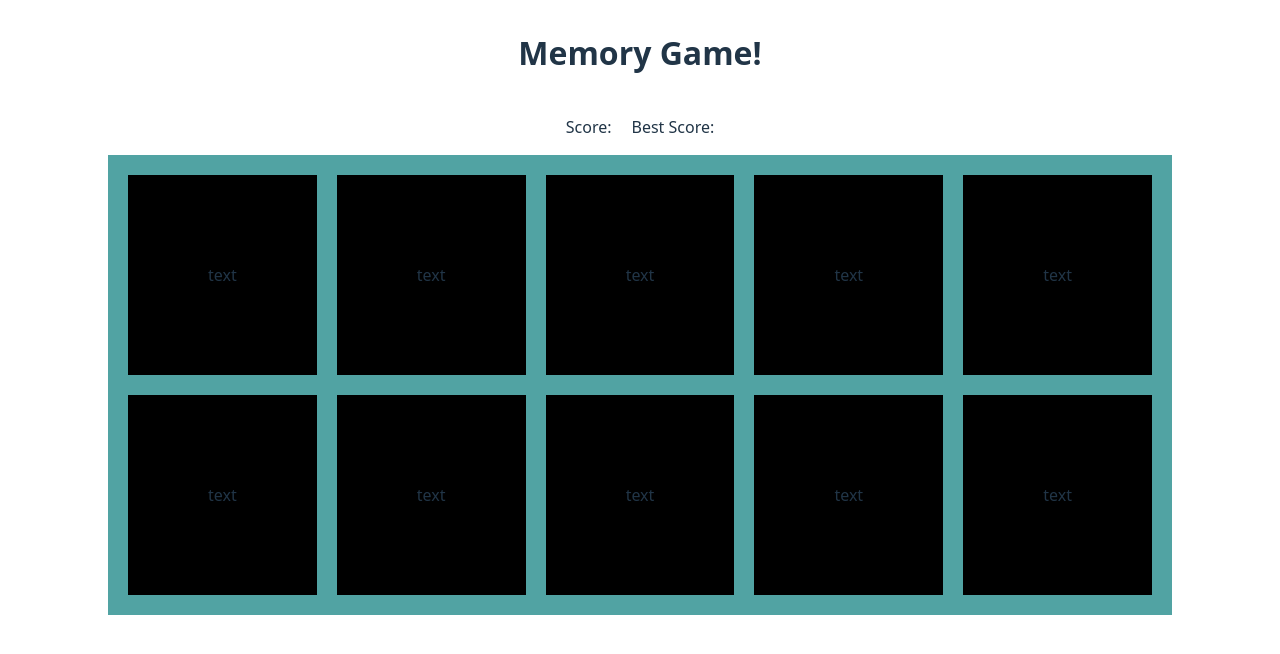
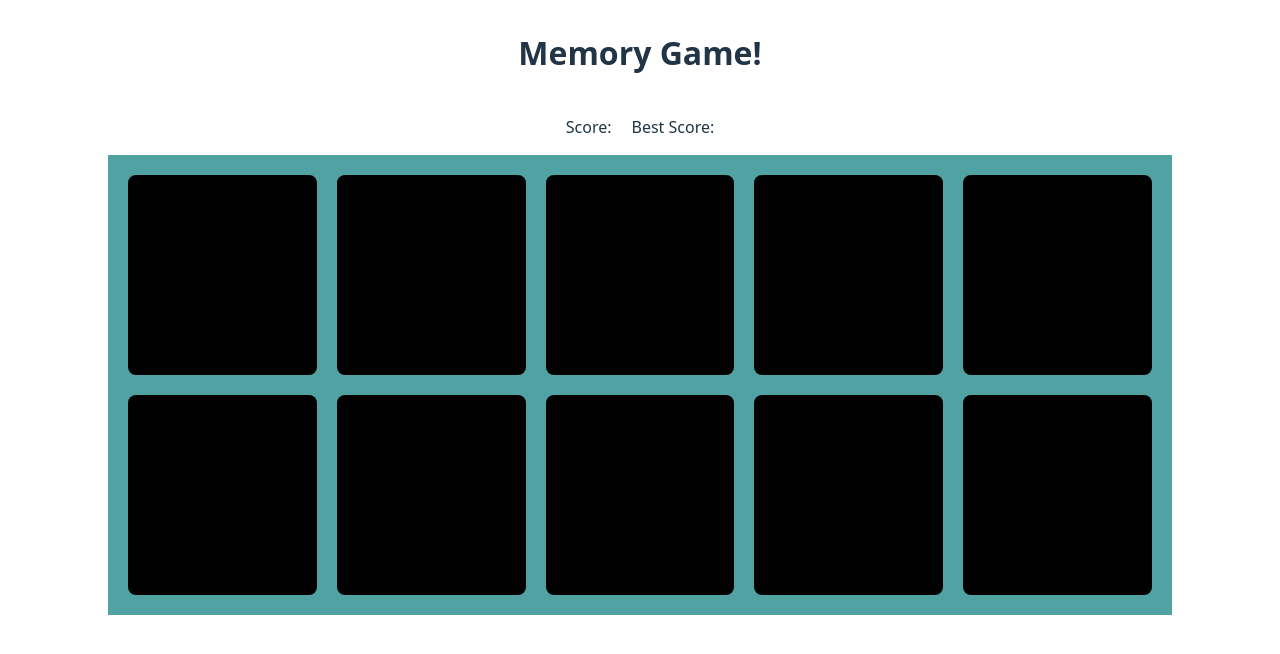
Before and after one commit to Goooble/odin-memory-game, a React (Vite) app: page / in a window 1280 px wide. Shown: the top 654 px of the page. Built offline with nearby package versions, Linux system fonts and the light colour scheme.

Commit message:
refactor: Change card into a button

```diff
--- a/src/Card.jsx
+++ b/src/Card.jsx
@@ -1,9 +1,11 @@
 import "./css/card.css"
-function Card(){
+import { useState } from "react"
+function Card({id}){
+    const [isSelected, setSelected] = useState(false)
     return (
-        <div className="card">
-            <p>text</p>
-        </div>
+        <button className="card">
+            <p>{id}</p>
+        </button>
 
     )
 }
```
